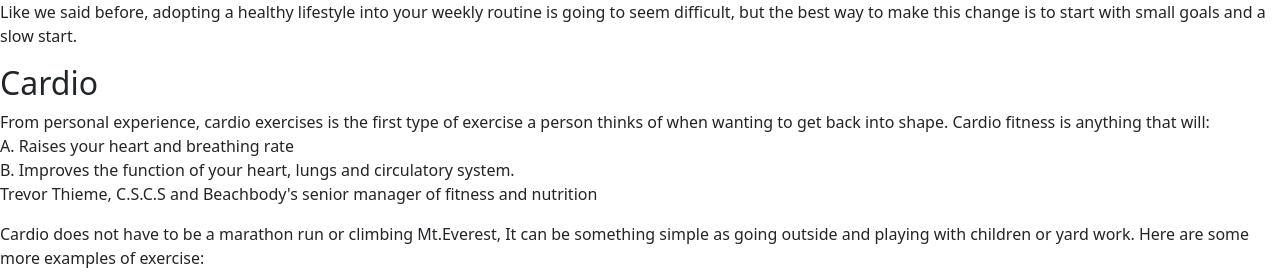
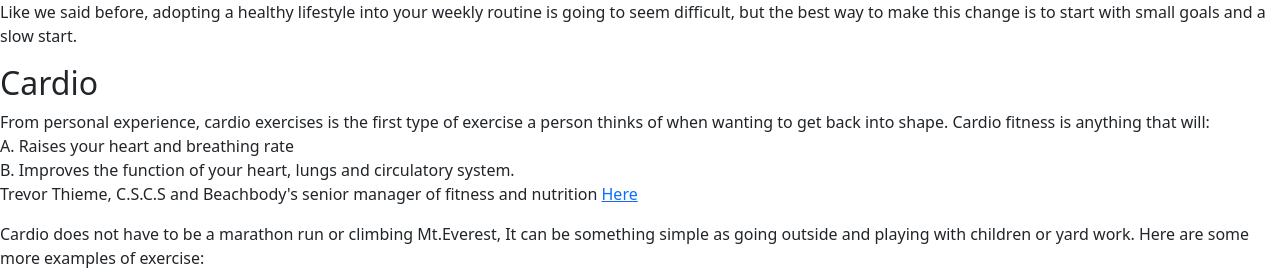
Before and after one commit to calvinalee2006/Beginners-guide-to-fitness, a React (Create React App) app: page /noSurvey in a window 1280 px wide. Shown: the top 272 px of the page. Built offline with nearby package versions, Linux system fonts and the light colour scheme.

Commit message:
working on the web links in NoSurvey

```diff
--- a/src/App.js
+++ b/src/App.js
@@ -12,7 +12,7 @@ import {BrowserRouter as Router, Route, Routes} from 'react-router-dom';
         <Route path= "/" element={<Introduction />} />
         <Route path="/beginning" element= {<BeforeBeginning  />} />
         <Route path="/questions"  exact element= {<Questions />}  />
-        <Route path ="noSurvey"  exact element ={<NoSurvey />}/>
+        <Route path="noSurvey"  exact element ={<NoSurvey />}/>
       </Routes>
     </Router>
   );
--- a/src/components/UserPages/noSurvey.js
+++ b/src/components/UserPages/noSurvey.js
@@ -1,4 +1,5 @@
 import React from 'react'
+import {NavLink} from 'react-router-dom'
 
 function NoSurvey() {
   return (
@@ -12,7 +13,7 @@ function NoSurvey() {
         of when wanting to get back into shape. Cardio fitness is anything that will:<br />
             A. Raises your heart and breathing rate<br />
             B. Improves the function of your heart, lungs and circulatory system.<br />
-            <p>Trevor Thieme, C.S.C.S and Beachbody's senior manager of fitness and nutrition  {/*Beachbodys link */}  </p>
+            <p>Trevor Thieme, C.S.C.S and Beachbody's senior manager of fitness and nutrition <NavLink href="https://www.beachbodyondemand.com/blog/what-is-cardio">Here</NavLink></p>
      </p>
      <p>Cardio does not have to be a marathon run or climbing Mt.Everest, It can be something simple as
         going outside and playing with children or yard work. Here are some more examples of exercise:
```
